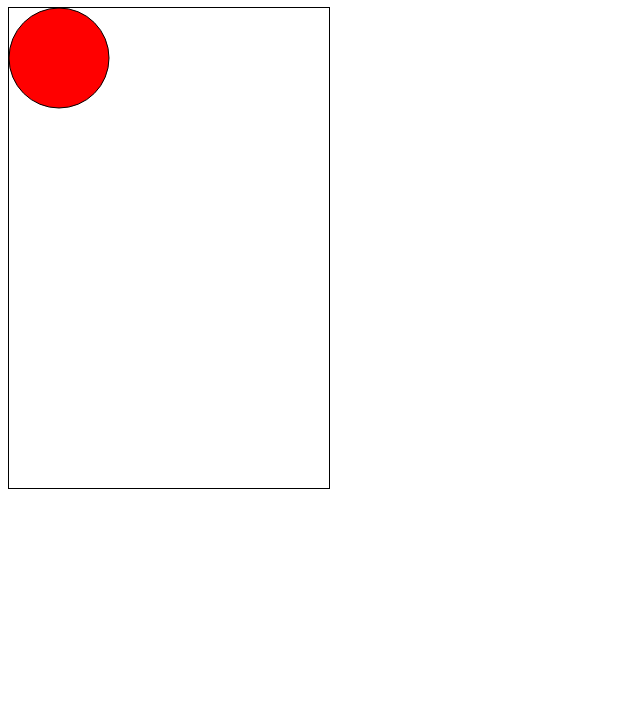
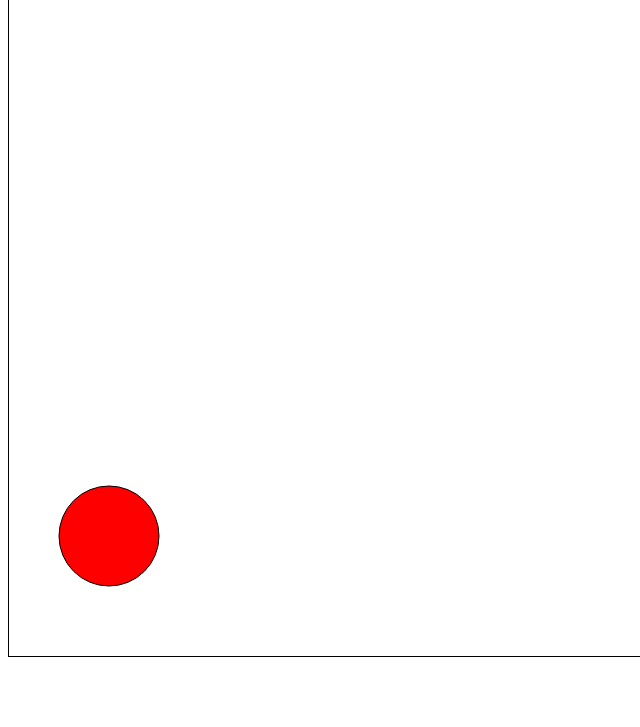
Before and after one commit to 2Geigh/Gorbits, a website: page index.html in a window 1280 px wide. Shown: the part 73-800 px from the top of the page, without its empty margins (0-640 px from the left). Drawn offline with Linux system fonts and the light colour scheme.

Commit message:
added draw to screen method for planet class

```diff
--- a/index.html
+++ b/index.html
@@ -6,8 +6,8 @@
     <title>Torbits</title>
 </head>
 <body>
-    <h1>Torbits</h1>
-    <canvas width="320" height="480" style="border: 1px solid black;">
+    <!-- <h1>Torbits</h1> -->
+    <canvas width="1280" height="720" style="border: 1px solid black;">
         Gameplay occurs here.
     </canvas>
     <script type="module" src="/dist/app.js"></script>
--- a/src/app.ts
+++ b/src/app.ts
@@ -1,35 +1,82 @@
 // import Color, { type ColorInstance } from "color";
 
+type Coordinate = Record<("x" | "y"), number>;
+
 class Planet {
-    position: Record<("x" | "y"), number>;
+    position: Coordinate;
 
     radius: number;
     mass: number;
 
-    // color: ColorInstance;
+    color: string;
 
-    constructor(position:Record<("x" | "y"), number>, radius:number, mass:number/*, color:ColorInstance*/) {
+    constructor(position:Coordinate, radius:number, mass:number, color: string) {
         this.position = position;
         this.radius = radius;
         this.mass = mass;
-        // this.color = color;
+        this.color = color;
+    }
+
+    drawToScreen(ctx: CanvasRenderingContext2D) {
+        ctx.fillStyle = "red";
+        ctx.beginPath();
+        ctx.arc(this.position.x, this.position.y, this.radius, 0, 2 * Math.PI)
+        ctx.fill();
+        ctx.stroke();
     }
 }
 
+class Bullet {
+    position: Coordinate;
+    velocity: Coordinate;
+    radius: number;
+    mass: number;
+
+    constructor(position: Coordinate, velocity: Coordinate, radius: number, mass: number,) {
+        this.position = position;
+        this.velocity = velocity;
+        this.radius = radius;
+        this.mass = mass;
+    }
+
+    updatePosition(position: Coordinate, velocity: Coordinate) {
+        position.x += velocity.x;
+        position.y += velocity.y;
+    }
+}
+
+// class Screen {
+//     width_pixels: number;
+//     height_pixels: number;
+//     isDarkMode: boolean;
+//     canvas: HTMLCanvasElement;
+
+//     constructor(width_pixels: number, height_pixels: number, isDarkMode: boolean, canvas: HTMLCanvasElement) {
+//         this.width_pixels = width_pixels;
+//         this.height_pixels = height_pixels;
+//         this.isDarkMode = isDarkMode;
+//         this.canvas = canvas;
+//     }
+// }
+
 const canvas = document.querySelector("canvas");
+if (canvas == null) { throw new Error("No canvas element found"); }
 const ctx = canvas?.getContext("2d");
 
+
+// const Viewport = new Screen(500, 500, false, canvas)
+
+
 const Mars = new Planet(
-                            {"x": 50, "y": 50},
+                            {"x": 100, "y": 600},
                             50,
                             50,
-                            // Color.rgb([0,0,0])
-                        )
+                            "red"
+                        );
 
-if ((ctx != null) || (ctx != undefined)) {
-    ctx.fillStyle = "red";
-    ctx.beginPath();
-    ctx.arc(Mars.position.x, Mars.position.y, Mars.radius, 0, 2 * Math.PI)
-    ctx.fill();
-    ctx.stroke();
+if ((ctx == null) || (ctx == undefined)) {
+    throw new Error("No 2D rendering context found.");
 }
+
+
+Mars.drawToScreen(ctx);
```
Also changed, not shown: dist/app.js, 1 other file.
